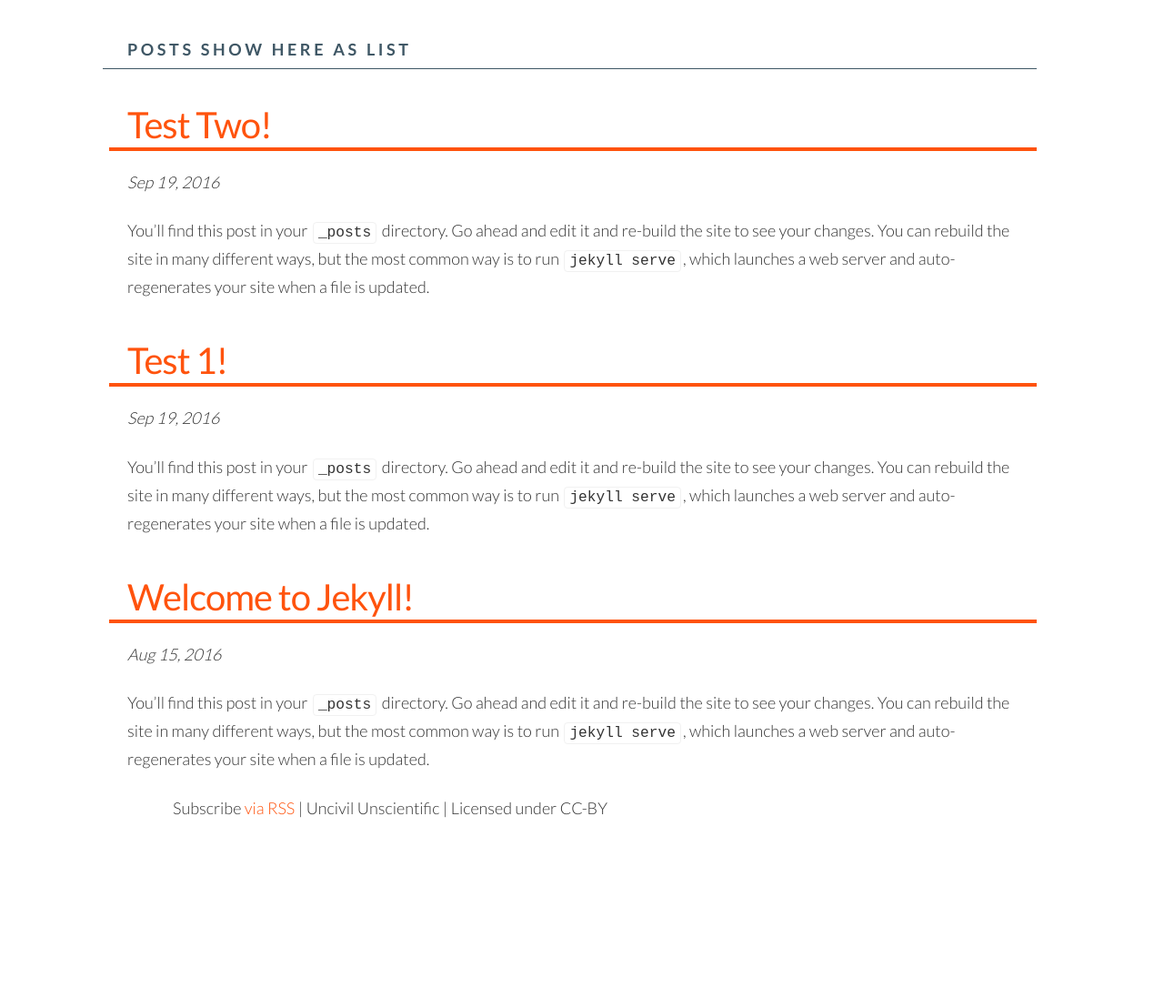
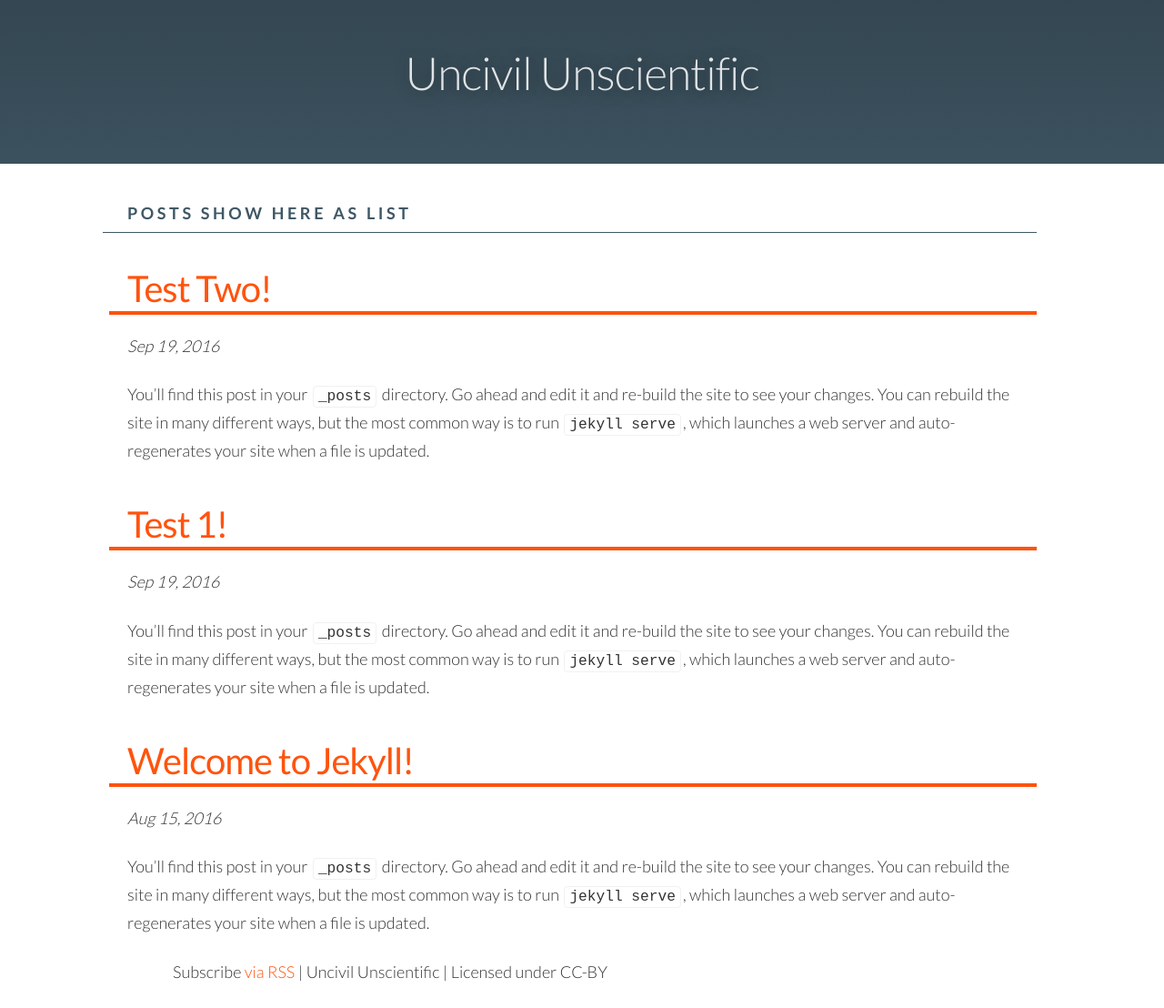
Before and after one commit to uncivunsci/Uncivil-Unscientific, a Jekyll site: the page built from index.html, in a window 1280 px wide. Shown: the whole page at 91% size. Built offline with Jekyll 4.4.1, drawn with Linux system fonts in a browser that asks for light colours; before the commit the page ends 928 px from its top, so only the background shows below that.

Commit message:
Update default.html

```diff
--- a/_layouts/default.html
+++ b/_layouts/default.html
@@ -5,7 +5,7 @@
 
 <body>
     <div class="wrapper">
-<!--      {% include header.html %} -->
+      {% include header.html %}
 <!--      {% include navigation.html %} -->
 
         <article class="container">
```
